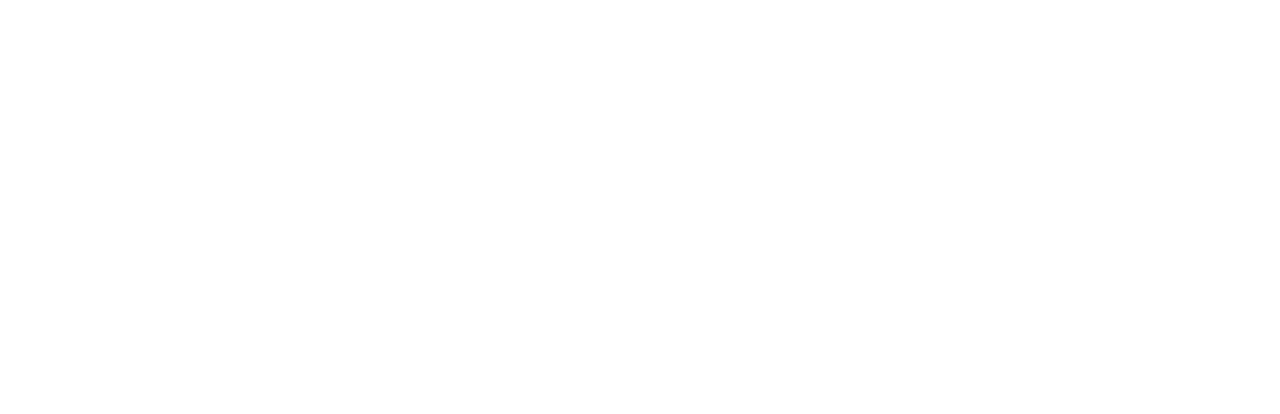
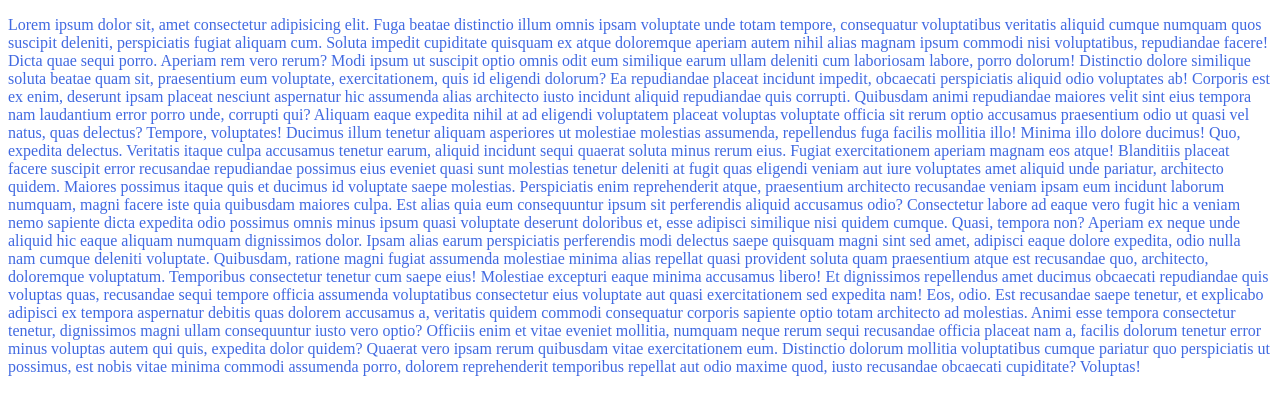
Before and after one commit to AlexKuper2002/Lesson_4, a plain HTML site: page index.html in a window 1280 px wide. Drawn offline with Linux system fonts and the light colour scheme.

Commit message:
first_text

```diff
--- a/index.html
+++ b/index.html
@@ -6,9 +6,31 @@
     <meta http-equiv="X-UA-Compatible" content="IE=edge">
     <meta name="viewport" content="width=device-width, initial-scale=1.0">
     <title>Document</title>
+    <link rel="stylesheet" href="style.css">
 </head>
 
 <body>
+    <P>Lorem ipsum dolor sit, amet consectetur adipisicing elit. Fuga beatae distinctio illum omnis ipsam voluptate unde totam tempore, consequatur voluptatibus veritatis aliquid cumque numquam quos
+        suscipit deleniti, perspiciatis fugiat aliquam cum. Soluta impedit cupiditate quisquam ex atque doloremque aperiam autem nihil alias magnam ipsum commodi nisi voluptatibus, repudiandae facere!
+        Dicta quae sequi porro. Aperiam rem vero rerum? Modi ipsum ut suscipit optio omnis odit eum similique earum ullam deleniti cum laboriosam labore, porro dolorum! Distinctio dolore similique
+        soluta beatae quam sit, praesentium eum voluptate, exercitationem, quis id eligendi dolorum? Ea repudiandae placeat incidunt impedit, obcaecati perspiciatis aliquid odio voluptates ab!
+        Corporis est ex enim, deserunt ipsam placeat nesciunt aspernatur hic assumenda alias architecto iusto incidunt aliquid repudiandae quis corrupti. Quibusdam animi repudiandae maiores velit sint
+        eius tempora nam laudantium error porro unde, corrupti qui? Aliquam eaque expedita nihil at ad eligendi voluptatem placeat voluptas voluptate officia sit rerum optio accusamus praesentium odio
+        ut quasi vel natus, quas delectus? Tempore, voluptates! Ducimus illum tenetur aliquam asperiores ut molestiae molestias assumenda, repellendus fuga facilis mollitia illo! Minima illo dolore
+        ducimus! Quo, expedita delectus. Veritatis itaque culpa accusamus tenetur earum, aliquid incidunt sequi quaerat soluta minus rerum eius. Fugiat exercitationem aperiam magnam eos atque!
+        Blanditiis placeat facere suscipit error recusandae repudiandae possimus eius eveniet quasi sunt molestias tenetur deleniti at fugit quas eligendi veniam aut iure voluptates amet aliquid unde
+        pariatur, architecto quidem. Maiores possimus itaque quis et ducimus id voluptate saepe molestias. Perspiciatis enim reprehenderit atque, praesentium architecto recusandae veniam ipsam eum
+        incidunt laborum numquam, magni facere iste quia quibusdam maiores culpa. Est alias quia eum consequuntur ipsum sit perferendis aliquid accusamus odio? Consectetur labore ad eaque vero fugit
+        hic a veniam nemo sapiente dicta expedita odio possimus omnis minus ipsum quasi voluptate deserunt doloribus et, esse adipisci similique nisi quidem cumque. Quasi, tempora non? Aperiam ex
+        neque unde aliquid hic eaque aliquam numquam dignissimos dolor. Ipsam alias earum perspiciatis perferendis modi delectus saepe quisquam magni sint sed amet, adipisci eaque dolore expedita,
+        odio nulla nam cumque deleniti voluptate. Quibusdam, ratione magni fugiat assumenda molestiae minima alias repellat quasi provident soluta quam praesentium atque est recusandae quo,
+        architecto, doloremque voluptatum. Temporibus consectetur tenetur cum saepe eius! Molestiae excepturi eaque minima accusamus libero! Et dignissimos repellendus amet ducimus obcaecati
+        repudiandae quis voluptas quas, recusandae sequi tempore officia assumenda voluptatibus consectetur eius voluptate aut quasi exercitationem sed expedita nam! Eos, odio. Est recusandae saepe
+        tenetur, et explicabo adipisci ex tempora aspernatur debitis quas dolorem accusamus a, veritatis quidem commodi consequatur corporis sapiente optio totam architecto ad molestias. Animi esse
+        tempora consectetur tenetur, dignissimos magni ullam consequuntur iusto vero optio? Officiis enim et vitae eveniet mollitia, numquam neque rerum sequi recusandae officia placeat nam a, facilis
+        dolorum tenetur error minus voluptas autem qui quis, expedita dolor quidem? Quaerat vero ipsam rerum quibusdam vitae exercitationem eum. Distinctio dolorum mollitia voluptatibus cumque
+        pariatur quo perspiciatis ut possimus, est nobis vitae minima commodi assumenda porro, dolorem reprehenderit temporibus repellat aut odio maxime quod, iusto recusandae obcaecati cupiditate?
+        Voluptas!</P>
 
 </body>
 
--- a/style.css
+++ b/style.css
@@ -0,0 +1,3 @@
+p{
+    color: royalblue;
+}
```
